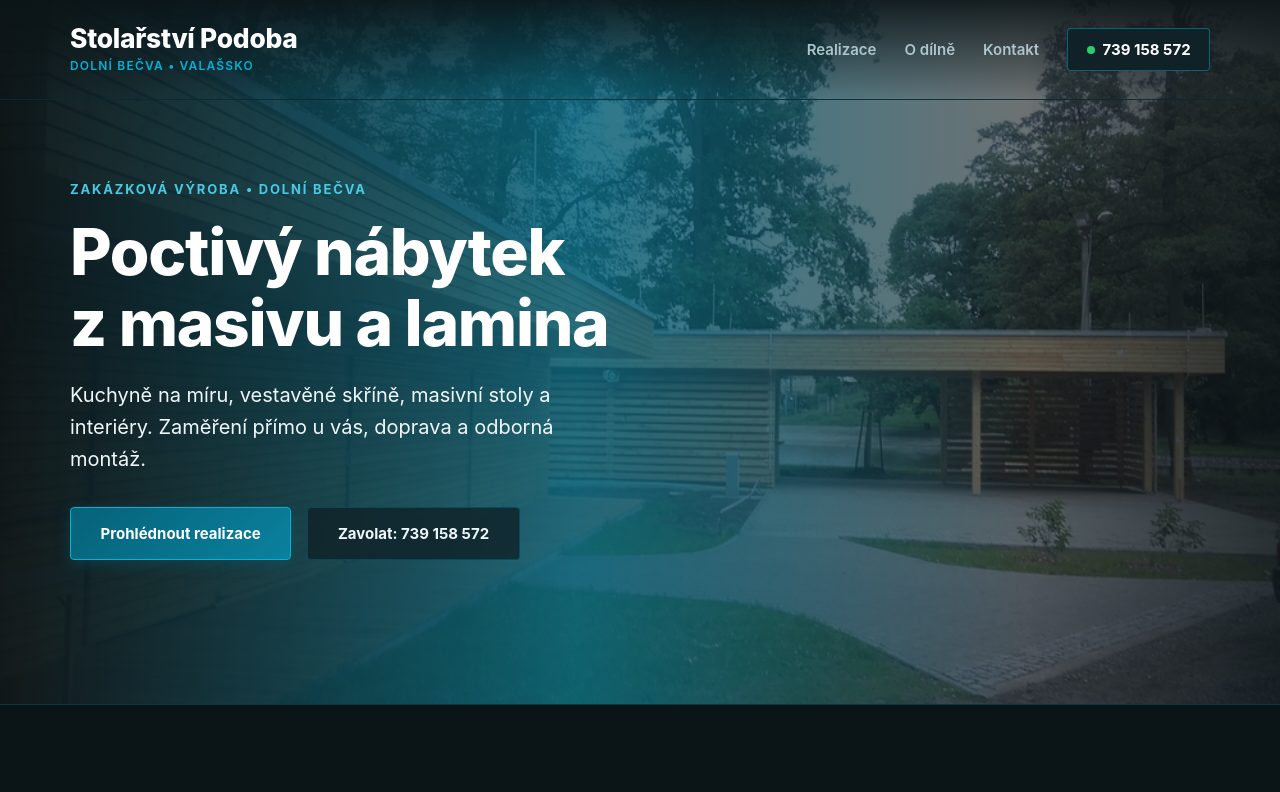
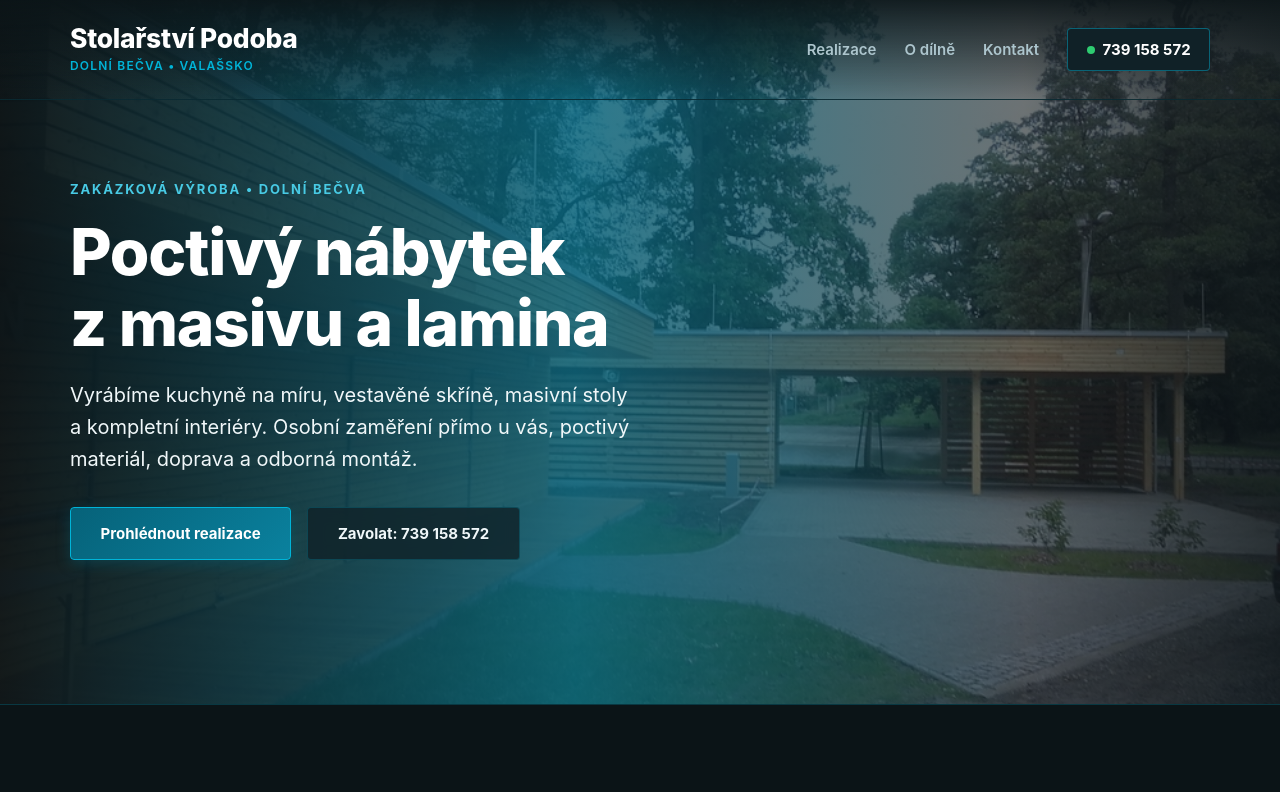
Before and after one commit to PatrikSazavsky/stolarstvi-podoba, a plain HTML site: page index.html in a window 1280 px wide. Shown: the top 792 px of the page. Drawn offline with Linux system fonts and the light colour scheme.

Commit message:
Update hero text to exact client specification

```diff
--- a/index.html
+++ b/index.html
@@ -121,7 +121,7 @@
           <span class="hero-kicker">Zakázková výroba &bull; Dolní Bečva</span>
           <h1 class="hero-title">Poctivý nábytek<br>z masivu a lamina</h1>
           <p class="hero-lead">
-            Kuchyně na míru, vestavěné skříně, masivní stoly a interiéry. Zaměření přímo u vás, doprava a odborná montáž.
+            Vyrábíme kuchyně na míru, vestavěné skříně, masivní stoly a kompletní interiéry. Osobní zaměření přímo u vás, poctivý materiál, doprava a odborná montáž.
           </p>
           <div class="hero-actions">
             <a href="#realizace" class="btn-primary">Prohlédnout realizace</a>
```
Also changed, not shown: 1 other file.
